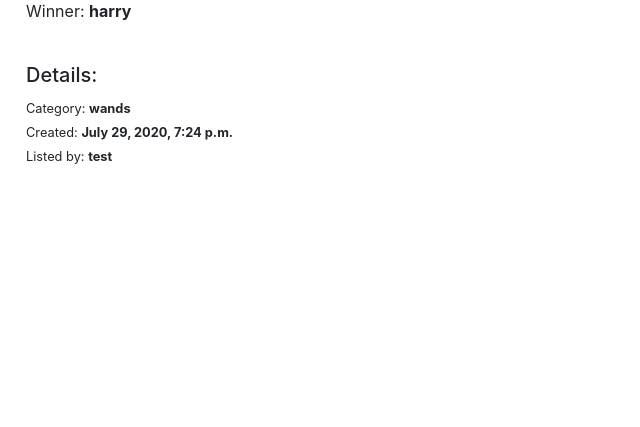
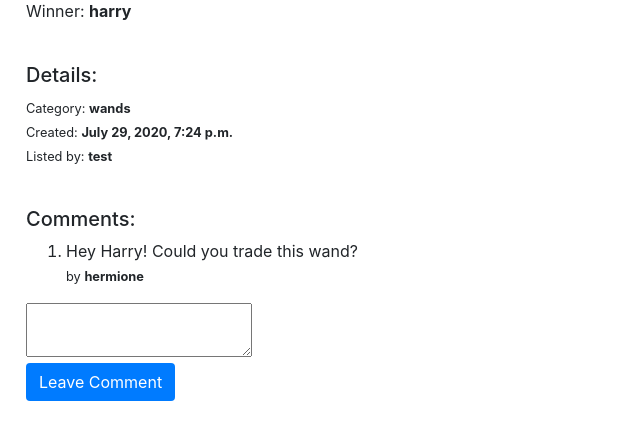
Before and after one commit to igorvoltaic/web50, a Django app: page /listing/2 in a window 1280 px wide. Shown: the part 925-1352 px from the top of the page, without its empty margins (0-640 px from the left). Before the commit the page ends 1089 px from the top, so only its background shows below. Run offline with Django 3.2, Linux system fonts and the light colour scheme; data comes from the database, SQL or seed files in the repository; both versions use the stored data as it was after the commit; some libraries are stand-ins or nearby versions.

Commit message:
DONE: Users who are signed in should be able to add comments to the listing page.

```diff
--- a/auctions/models.py
+++ b/auctions/models.py
@@ -60,7 +60,7 @@ class Bid(models.Model):
 
 
 class Comment(models.Model):
-    text = models.CharField(max_length=200)
+    text = models.CharField(max_length=2000)
     listing = models.ForeignKey(Listing, on_delete=models.CASCADE,
             related_name="comments")
     user = models.ForeignKey(User, on_delete=models.CASCADE,
--- a/auctions/templates/auctions/listing.html
+++ b/auctions/templates/auctions/listing.html
@@ -46,6 +46,18 @@
             <small>Category: <b>{{ listing.category }}</b></small><br>
             <small>Created: <b>{{ listing.created }}</b></small><br>
             <small>Listed by: <b>{{ listing.user.username }}</b></small>
+            <h5 class="details">Comments:</h5>
+            <ol>
+            {% for comment in listing.comments.all %}
+                <li class="comment">{{ comment.text }}<br><small> by <b>{{ comment.user }}</b></small>
+            {% endfor %}
+            </ol>
+            <form action="{% url "comment" %}" method="post">
+                {% csrf_token %}
+                <input type="hidden" name="listing_id" value="{{listing.id}}">
+                <textarea id="comment-text" name="text" class=""></textarea><br />
+                <input type="submit" value="Leave Comment" class="sbmt-button">
+            </form>
         </div>
     <script type="text/javascript">
         var listingId = "{{ listing.id }}";
--- a/auctions/urls.py
+++ b/auctions/urls.py
@@ -4,15 +4,16 @@ from . import views
 
 urlpatterns = [
     path("", views.index, name="index"),
-    path("closed_listings", views.closed_listings, name="closed_listings"),
+    path("add-watchlist/<int:listing_id>", views.add_watchlist, name="add-watchlist"),
     path("categories", views.categories, name="categories"),
     path("category/<int:category_id>", views.category, name="category"),
-    path("watchlist", views.watchlist, name="watchlist"),
-    path("add-watchlist/<int:listing_id>", views.add_watchlist, name="add-watchlist"),
+    path("close/<int:listing_id>", views.close_listing, name="close"),
+    path("closed_listings", views.closed_listings, name="closed_listings"),
+    path("comment", views.comment, name="comment"),
     path("create", views.create_listing, name="create"),
     path("listing/<int:listing_id>", views.listing, name="listing"),
-    path("close/<int:listing_id>", views.close_listing, name="close"),
     path("login", views.login_view, name="login"),
     path("logout", views.logout_view, name="logout"),
-    path("register", views.register, name="register")
+    path("register", views.register, name="register"),
+    path("watchlist", views.watchlist, name="watchlist")
 ]
--- a/auctions/views.py
+++ b/auctions/views.py
@@ -23,11 +23,13 @@ def closed_listings(request):
 
 
 def categories(request):
+    # Returns category list
     return render(request, "auctions/categories.html", {
         "categories": Category.objects.all()
     })
 
 def category(request, category_id):
+    # Returns listings in a category
     return render(request, "auctions/index.html", {
         "listings": Listing.objects.filter(category_id=category_id, closed=False),
         "heading": "Category: " + Category.objects.get(pk=category_id).name
@@ -37,8 +39,7 @@ def category(request, category_id):
 @login_required
 def watchlist(request):
     return render(request, "auctions/index.html", {
-        "listings": [l.listing for l in
-            Watchlist.objects.filter(user_id=get_user(request).id)],
+        "listings": [l.listing for l in Watchlist.objects.filter(user_id=get_user(request).id)],
         "heading": "Watched Listings"
     })
 
@@ -103,6 +104,19 @@ def listing(request, listing_id):
         "watched": watched
     })
 
+def comment(request):
+    if request.method == "POST":
+        user = get_user(request)
+        if user.is_anonymous:
+            return render(request, "auctions/login.html", {
+                "message": "Please login to make a bid"
+            })
+        listing_id = request.POST["listing_id"]
+        text = request.POST["text"]
+        comment = Comment(user=user, text=text, listing_id=listing_id)
+        comment.save()
+        return HttpResponseRedirect(reverse("listing", args=[listing_id]))
+
 
 def login_view(request):
     if request.method == "POST":
```
Also changed, not shown: auctions/migrations/0006_auto_20200806_1509.py (added), db.sqlite3.
